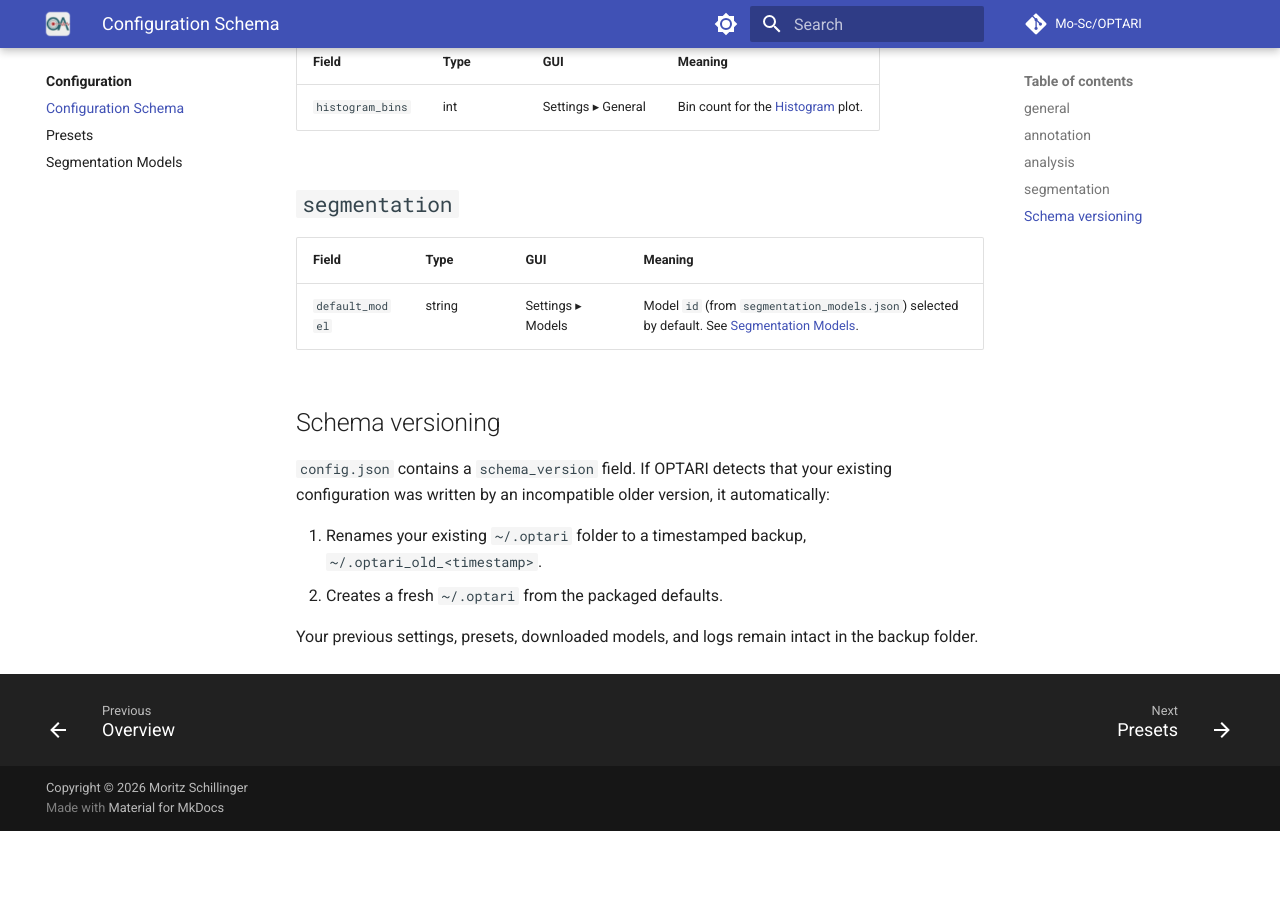
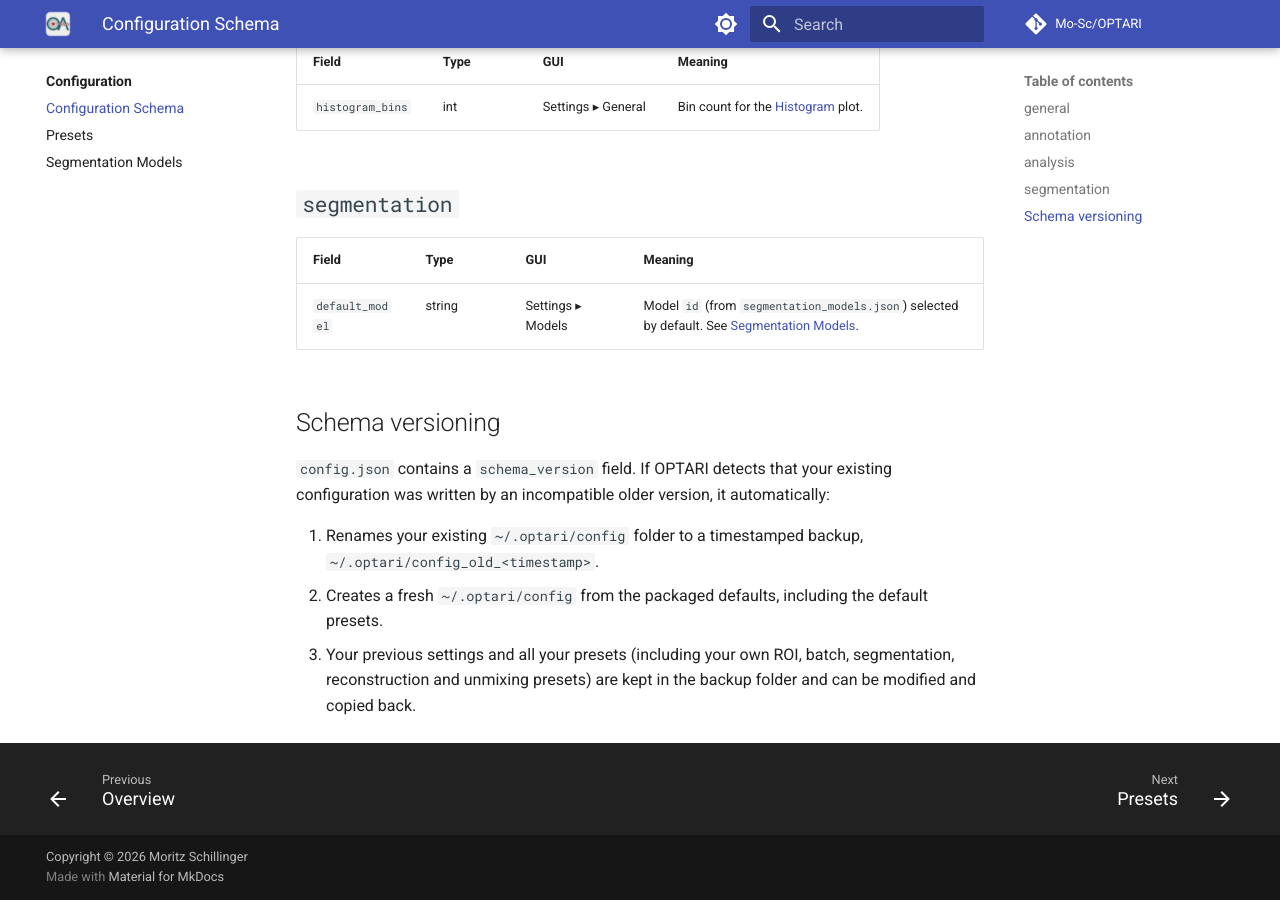
Before and after one commit to Mo-Sc/OPTARI, an MkDocs documentation site: the page built from docs/configuration/configuration-schema.md, in a window 1280 px wide and 900 px high, scrolled down 2570 px. Built offline with MkDocs 1.6.1 and Material for MkDocs 9.7.7, drawn with Linux system fonts in a browser that asks for light colours; comment, search, counter and statistics services are not loaded; before the commit the page ends 3401 px from its top, so only the background shows below that.

```diff
--- a/docs/configuration/configuration-schema.md
+++ b/docs/configuration/configuration-schema.md
@@ -64,7 +64,6 @@ exported by default but hidden from the tables unless enabled here.
 `config.json` contains a `schema_version` field.  If OPTARI detects that your existing configuration was written by
 an incompatible older version, it automatically:
 
-1. Renames your existing `~/.optari` folder to a timestamped backup, `~/.optari_old_<timestamp>`.
-2. Creates a fresh `~/.optari` from the packaged defaults.
-
-Your previous settings, presets, downloaded models, and logs remain intact in the backup folder.
+1. Renames your existing `~/.optari/config` folder to a timestamped backup, `~/.optari/config_old_<timestamp>`.
+2. Creates a fresh `~/.optari/config` from the packaged defaults, including the default presets.
+3. Your previous settings and all your presets (including your own ROI, batch, segmentation, reconstruction and unmixing presets) are kept in the backup folder and can be modified and copied back.
```
Also changed, not shown: 2 other files.
